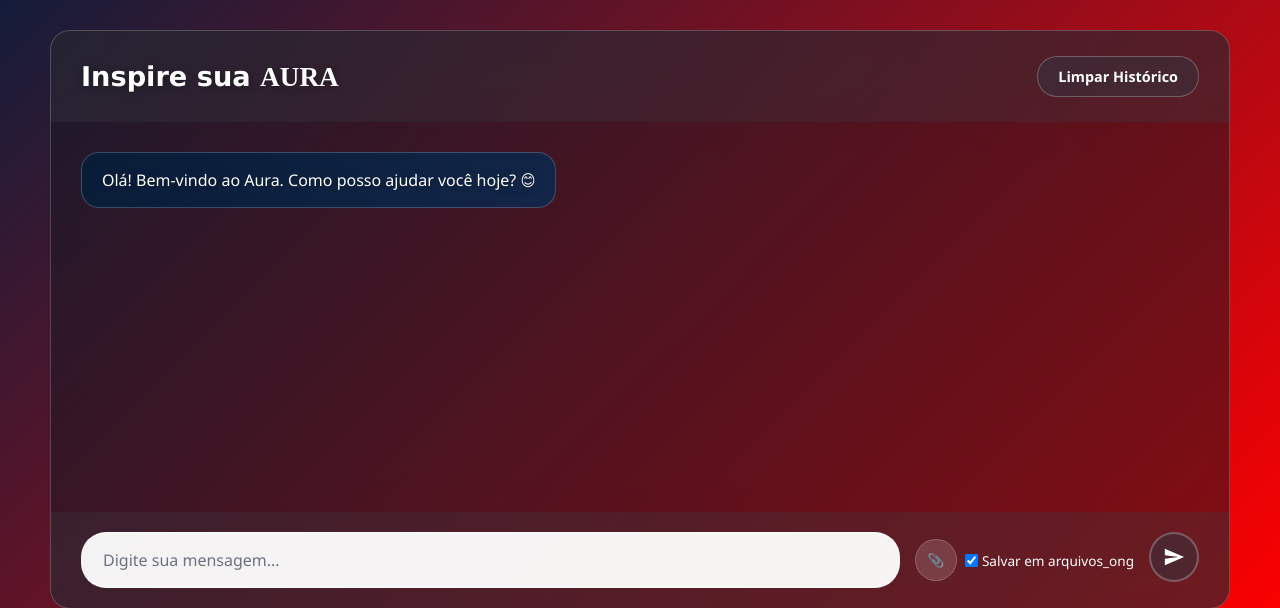
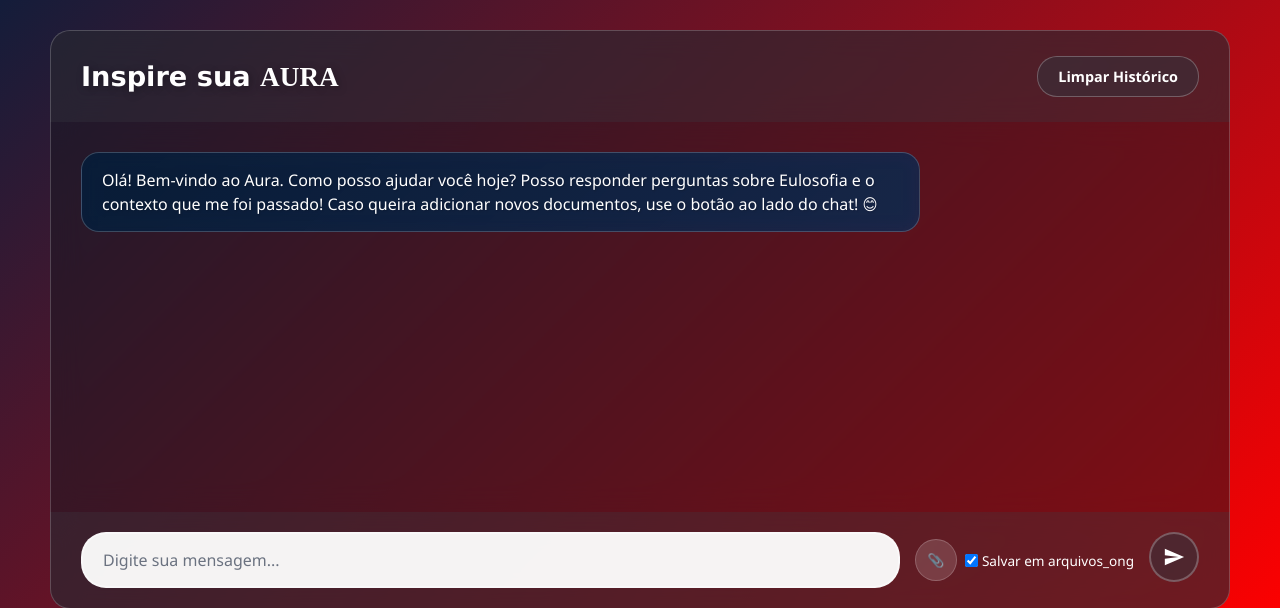
Before and after one commit to giovannimicaroni/aurachatbot, a Flask app: page /chat in a window 1280 px wide. Shown: the part 161-769 px from the top of the page. Run offline with Flask 3, Linux system fonts and the light colour scheme; parts of the project's set-up code (start-up, migrations or seed data) failed here and were passed over; some web fonts are replaced.

Commit message:
Mensagem de boas vindas

```diff
--- a/templates/chat.html
+++ b/templates/chat.html
@@ -29,7 +29,7 @@
         </div>
         <div class="chat-messages" id="chatMessages">
             <div class="message bot">
-                Olá! Bem-vindo ao Aura. Como posso ajudar você hoje? 😊
+                Olá! Bem-vindo ao Aura. Como posso ajudar você hoje? Posso responder perguntas sobre Eulosofia e o contexto que me foi passado! Caso queira adicionar novos documentos, use o botão ao lado do chat! 😊
             </div>
         </div>
         <div class="chat-input-container">
```
